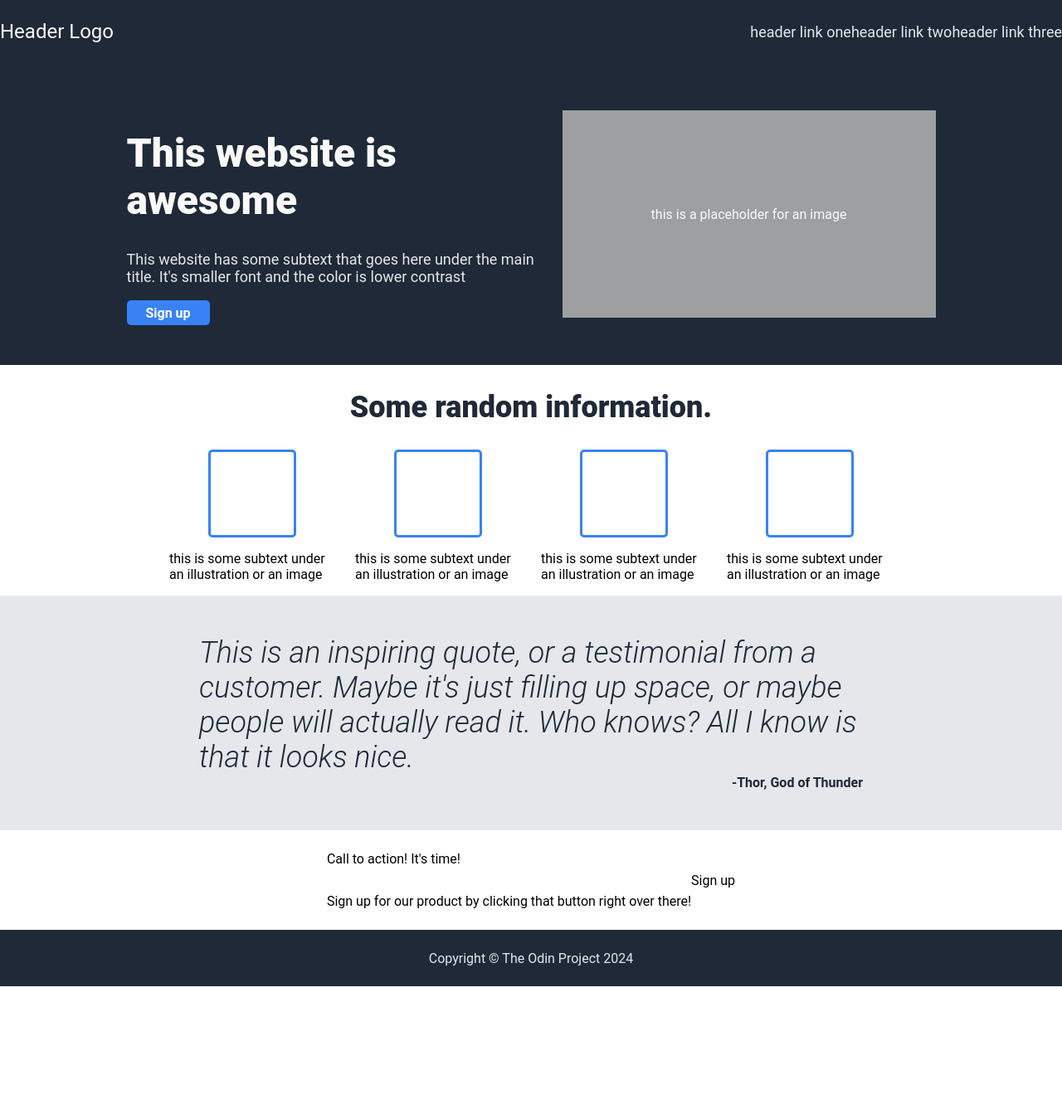
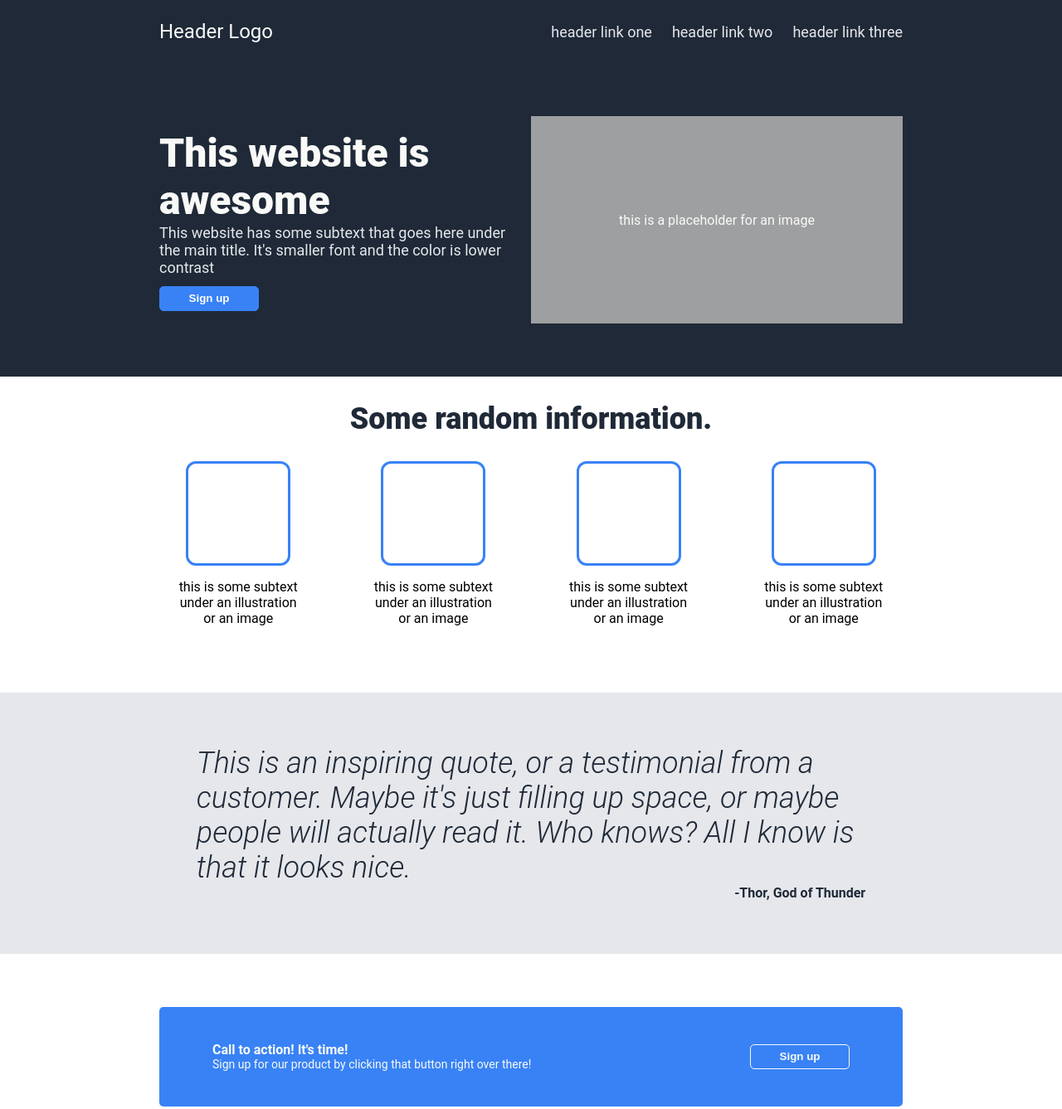
Before and after one commit to ostapsivko/landing-page, a plain HTML site: page index.html in a window 1280 px wide. Shown: the top 1337 px of the page at 83% size. Before the commit the page ends 1189 px from the top, so only its background shows below. Drawn offline with Linux system fonts and the light colour scheme.

Commit message:
Add rest of the sections

```diff
--- a/index.html
+++ b/index.html
@@ -6,11 +6,11 @@
         <link rel="stylesheet" href="./style.css"/>
     </head>
 
-    <body class="container">
+    <body>
         <div class="header">
             <p class="link-left">Header Logo</p>
 
-            <ul>
+            <ul class="links-right">
                 <li><a>header link one</a></li>
                 <li><a>header link two</a></li>
                 <li><a>header link three</a></li>
@@ -23,7 +23,7 @@
                     <h1 class="hero-header">This website is awesome</h1>
                     <p class="hero-subtext">This website has some subtext that goes here under the main title.
                         It's smaller font and the color is lower contrast</p>
-                    <div class="hero-button">Sign up</div>
+                    <button class="hero-button">Sign up</button>
                 </div>
                 <div class="placeholder">this is a placeholder for an image</div>
             </div>
@@ -48,11 +48,11 @@
             </div>
 
             <div class="call-to-action">
-                <div class="container">
+                <div>
                     <p class="call-header">Call to action! It's time!</p>
                     <p class="call-subtext">Sign up for our product by clicking that button right over there!</p>
                 </div>
-                <div class="call-button">Sign up</div>
+                <button class="call-button">Sign up</button>
             </div>
         <!-- </div> -->
 
--- a/style.css
+++ b/style.css
@@ -4,16 +4,16 @@ body {
     height: 100%;
     padding: 0;
     margin: 0;
+    display: flex;
+    flex-direction: column;
 }
 
-.container {
+.header, .hero, .items, .quote, .footer {
     display: flex;
-    flex-direction: column;
-    justify-content: center;
+    padding: 0 15%;
 }
 
 .header, .hero, .footer {
-    display: flex;
     background-color: #1F2937;
 }
 
@@ -23,21 +23,30 @@ body {
     align-items: center;
 }
 
+.links-right {
+    display: flex;
+    justify-content: space-evenly;
+    gap: 24px;
+}
+
 .hero {
-    justify-content: center;
+    padding: 5% 15%;
     align-items: center;
-    padding: 48px;
     gap: 25px;
+    flex: auto;
 }
 
 .hero-content {
-    max-width: 500px;
-    max-height: 300px;
+    max-width: 50%;
+    min-height: 250px;
+    display: flex;
+    flex-direction: column;
+    justify-content: center;
 }
 
 .hero-button {
     background-color: #3882f6;
-    width: 100px;
+    width: 120px;
     min-height: 30px;
     font-weight: 700;
     color: white;
@@ -45,12 +54,14 @@ body {
     display: flex;
     justify-content: center;
     align-items: center;
+    margin-top: 12px;
+    border: 1px solid #3882f6;
 }
 
 .placeholder {
     background-color: #9e9fa1;
     color: #F9FAF8;
-    min-width: 450px;
+    min-width: 50%;
     min-height: 250px;
     display: flex;
     justify-content: center;
@@ -64,7 +75,6 @@ body {
 
 .hero, .call-to-action, .quote, .info {
     flex: auto;
-    min-height: 120px;
 }
 
 .link-left {
@@ -75,11 +85,13 @@ body {
     font-size: 48px;
     font-weight: 800;
     color: #F9FAF8;
+    margin: 0;
 }
 
 .hero-subtext {
     font-size: 18px;
     color: #E5E7EB;
+    margin: 0;
 }
 
 .items-header {
@@ -91,9 +103,10 @@ body {
 
 .items {
     display: flex;
-    justify-content: center;
+    justify-content: space-around;
     align-items: center;
-    gap: 24px;
+    gap: 5%;
+    padding-bottom: 5%;
 }
 
 .item {
@@ -101,39 +114,33 @@ body {
     flex-direction: column;
     justify-content: center;
     align-items: center;
-    max-width: 200px;
+    text-align: center;
+    max-width: 150px;
 }
 
 .item-border {
     border: 3px solid #3882f6;
-    border-radius: 5px;
-    width: 100px;
-    height:100px;
-}
-
-.hero, .quote, .source {
-    display: flex;
-    justify-content: center;
-    align-items: center;
+    border-radius: 12px;
+    width: 120px;
+    height:120px;
 }
 
 .quote {
     background-color: #E5E7EB;
-
+    padding: 5% 15%;
 }
 
 .citation {
     display: flex;
     flex-direction: column;
     align-items: center;
-    justify-content: center;
+    justify-content: space-around;
     flex: auto;
-    padding: 48px;
     font-size: 36px;
     font-style: italic;
     font-weight: 300;
     color:#1F2937;
-    max-width: 800px;
+    padding: 0% 5%;
 }
 
 .source {
@@ -144,9 +151,36 @@ body {
 }
 
 .call-to-action {
+    min-height: 120px;
+    display: flex;
+    align-items: center;
+    background-color: #3882f6;
+    border-radius: 5px;
+    margin: 5% 15%;
+    padding: 0 5%;
+    color: #F9FAF8;
+}
+
+.call-header {
+    font-weight: 700;
+}
+
+.call-subtext {
+    font-size: 14px;
+}
+
+.call-button {
+    border: #F9FAF8 solid 1px;
+    background-color: #3882f6;
+    width: 120px;
+    min-height: 30px;
+    font-weight: 700;
+    color: #F9FAF8;
+    border-radius: 5px;
     display: flex;
     justify-content: center;
     align-items: center;
+    margin-left: auto;
 }
 
 .footer {
@@ -154,7 +188,12 @@ body {
     justify-content: center;
     align-items: center;
     color: #E5E7EB;
-    height: 68px;
+    height: 72px;
+}
+
+.call-to-action p {
+    margin: 0;
+    padding: 0;
 }
 
 ul {
@@ -163,5 +202,4 @@ ul {
     list-style: none;
     margin: 0;
     padding: 0;
-    display: flex;
 }
```
